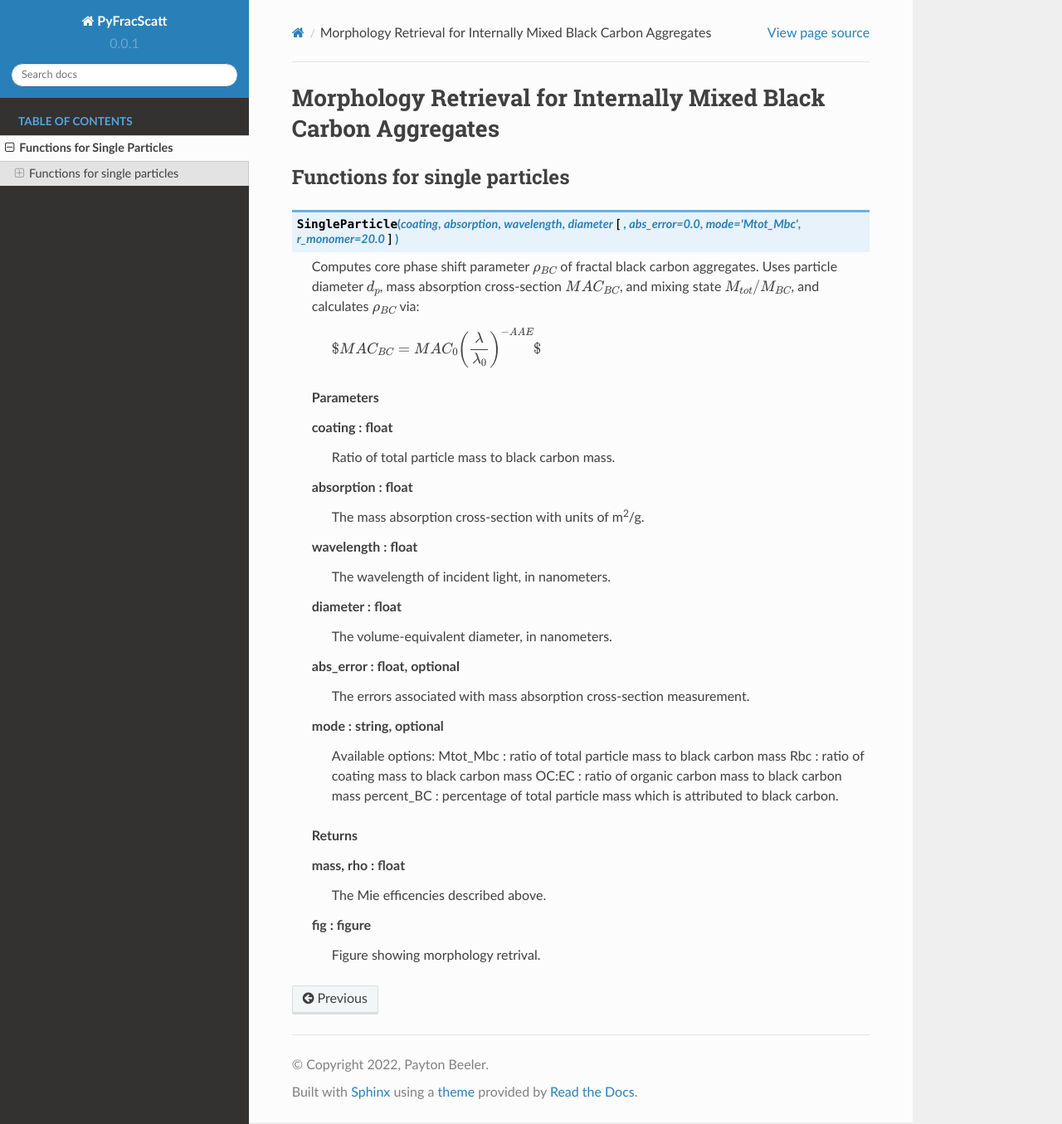
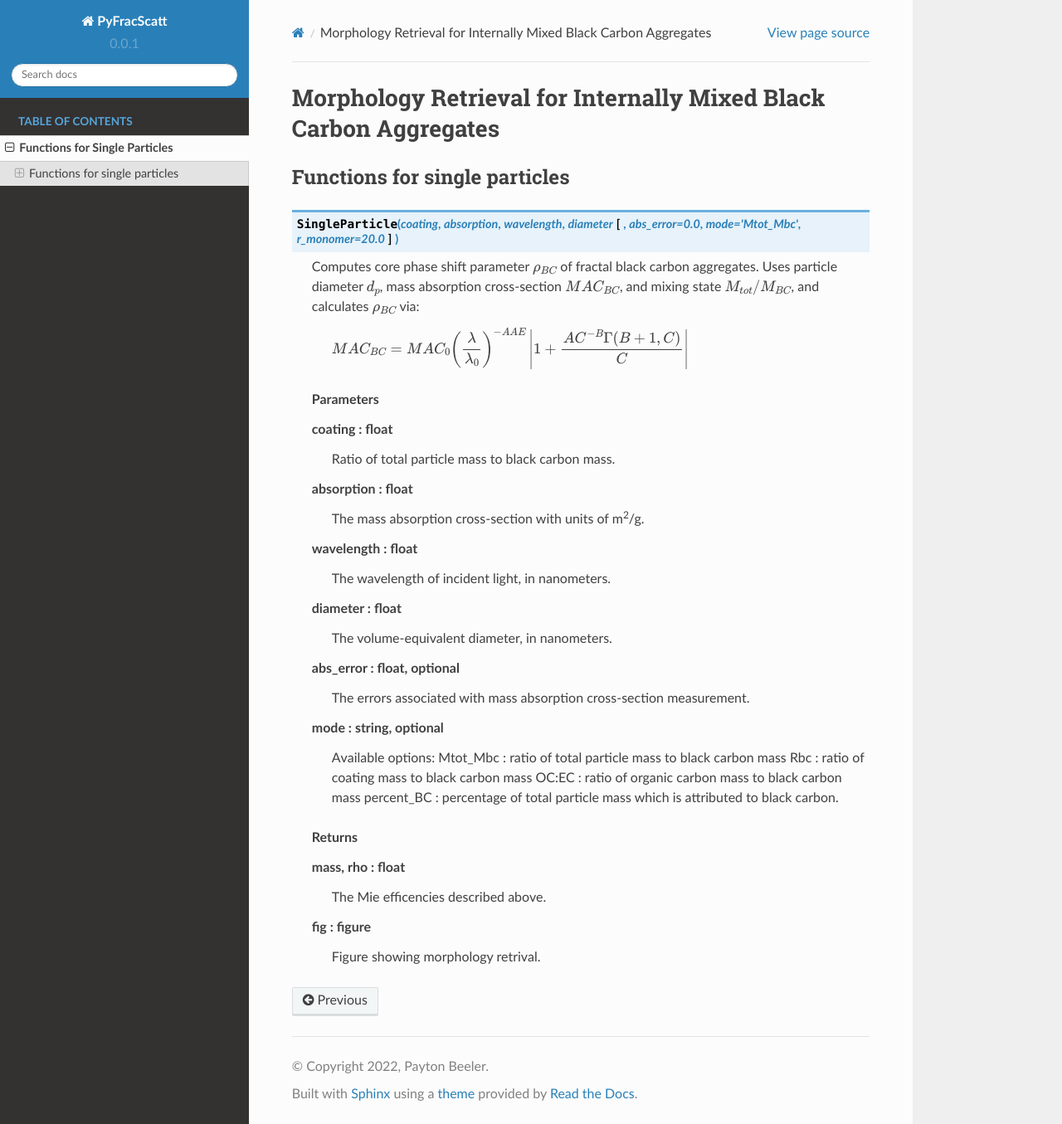
Before and after one commit to beelerpayton/FracScatt, a Sphinx documentation site: the page built from docs/source/functions.rst, in a window 1280 px wide and 1355 px high. Shown: the whole window at 83% size. Built offline with Sphinx 7.4.7 and the Read the Docs theme 2.0.0, drawn with Linux system fonts in a browser that asks for light colours; pages that are not in the unit, such as notebooks, are missing from menus.

Commit message:
Update functions.rst

```diff
--- a/docs/source/functions.rst
+++ b/docs/source/functions.rst
@@ -8,7 +8,7 @@ Functions for single particles
 
    Computes core phase shift parameter :math:`{\rho_{BC}}` of fractal black carbon aggregates. Uses particle diameter :math:`{d_p}`, mass absorption cross-section :math:`{MAC_{BC}}`, and mixing state :math:`{M_{tot}/M_{BC}}`, and calculates :math:`{\rho_{BC}}` via:
 
-		:math:`${\displaystyle MAC_{BC}=MAC_0\left (\frac{\lambda}{\lambda_0} \right)^{-AAE}}$`
+		:math:`{\displaystyle MAC_{BC}=MAC_0\left (\frac{\lambda}{\lambda_0} \right)^{-AAE}\left|1+\frac{AC^{-B}\Gamma(B+1,C)}{C}\right|}`
 
 
    **Parameters**
```
